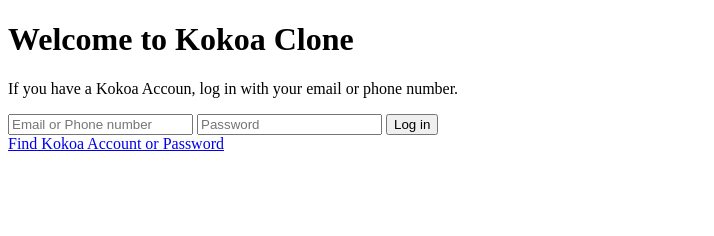
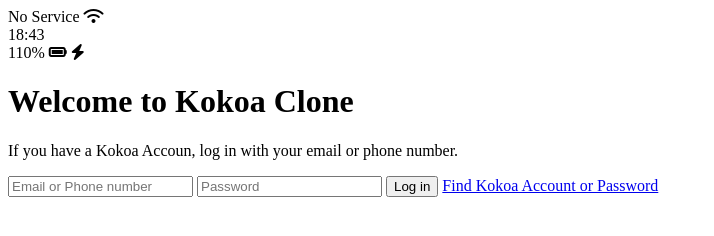
Before and after one commit to MOBesigner/kakao-clone-2020, a plain HTML site: page index.html in a window 1280 px wide. Shown: the whole page, without its empty margins (0-714 px from the left). Drawn offline with Linux system fonts and the light colour scheme.

Commit message:
commit on master

```diff
--- /dev/null
+++ b/css/styles.css
@@ -0,0 +1,3 @@
+body {
+  background-color: tomato;
+}
--- a/index.html
+++ b/index.html
@@ -1,12 +1,26 @@
 <!DOCTYPE html>
 <html lang="en">
   <head>
+    <link rel="stylesheet" href="css/style.css" />
     <meta charset="UTF-8" />
     <meta name="viewport" content="width=device-width, initial-scale=1.0" />
     <title>Welcome to Kokoa Clone</title>
   </head>
   <body>
-    <div class="status-bar"></div>
+    <div class="status-bar">
+      <div class="status-bar__column">
+        <span>No Service</span>
+        <i class="fas fa-wifi"></i>
+      </div>
+      <div class="status-bar__column">
+        <span>18:43</span>
+      </div>
+      <div class="status-bar__column">
+        <span>110%</span>
+        <i class="fas fa-battery-full"></i>
+        <i class="fas fa-bolt"></i>
+      </div>
+    </div>
 
     <header class="welcome-header">
       <h1 class="welcome-header__title">Welcome to Kokoa Clone</h1>
@@ -15,13 +29,12 @@
       </p>
     </header>
 
-    <form>
+    <form id="login-form">
       <input tyep="text" placeholder="Email or Phone number" />
       <input type="password" placeholder="Password" />
       <input type="submit" value="Log in" />
+      <a href="#">Find Kokoa Account or Password</a>
     </form>
-
-    <a href="#">Find Kokoa Account or Password</a>
 
     <script
       src="https://kit.fontawesome.com/3e61a9c57f.js"
```
